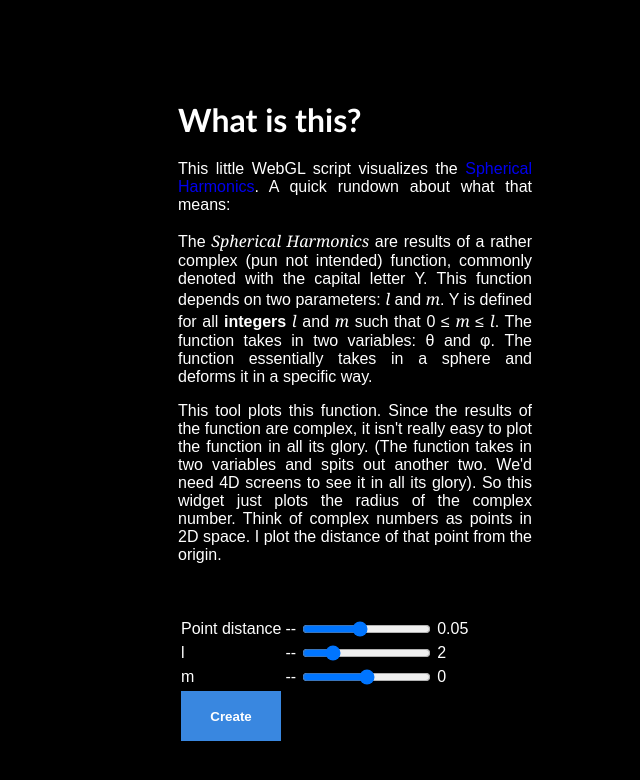
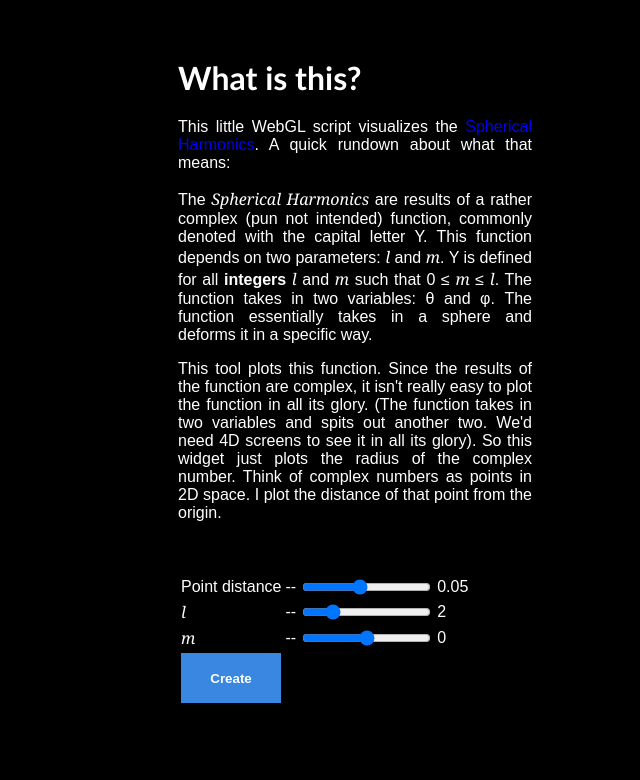
Before and after one commit to Lauchmelder23/random, a plain HTML site: page orbitals.html in a window 1280 px wide. Shown: the whole page, without its empty margins (640-1280 px from the left). Drawn offline with Linux system fonts and the light colour scheme; a script that the page names is missing.

Commit message:
Fixed layout glitch

```diff
--- a/orbitals.html
+++ b/orbitals.html
@@ -22,7 +22,8 @@
 
         h1
         {
-            margin-top: 100px;
+            margin-top: 0px;
+            padding-top: 50px;
             font-family: "Trebuchet MS";
         }
 
@@ -97,14 +98,14 @@
         </tr>
 
         <tr>
-            <td>l</td>
+            <td><i>l</i></td>
             <td>--</td>
             <td><input type="range" min="0" max="10" step="1" value="2" id="l" /></td>
             <td id="ll"></td>
         </tr>
 
         <tr>
-            <td>m</td>
+            <td><i>m</i></td>
             <td>--</td>
             <td><input type="range" min="-10" max="10" step="1" value="0" id="m" /></td>
             <td id="lm"></td>
```
